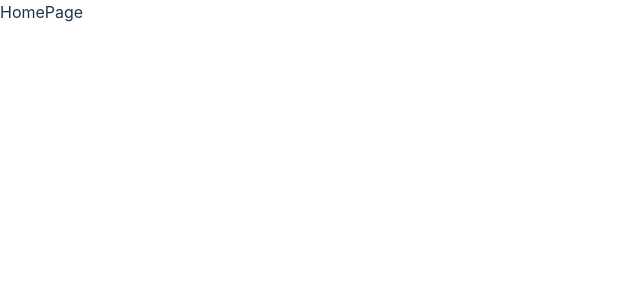
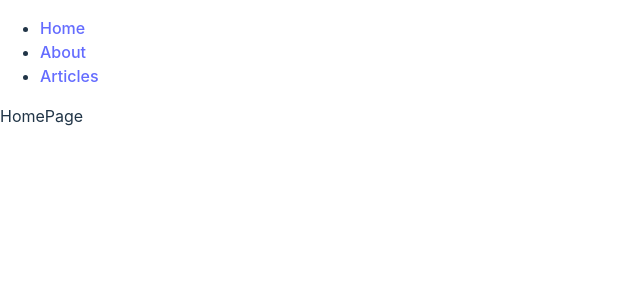
Before and after one commit to JeanBayer/front-blog-proyect, a React (Vite) app: page / in a window 1280 px wide. Shown: the top 300 px of the page, without its empty margins (0-640 px from the left). Built offline with nearby package versions, Linux system fonts and the light colour scheme.

Commit message:
feat(navbar): Add nav bar to link pages

```diff
--- a/src/App.jsx
+++ b/src/App.jsx
@@ -1,4 +1,5 @@
 import { BrowserRouter, Route, Routes } from "react-router-dom";
+import NavBar from "./components/NavBar";
 import AboutPage from "./pages/AboutPage";
 import ArticlePage from "./pages/ArticlePage";
 import ArticlesListPage from "./pages/ArticlesListPage";
@@ -6,14 +7,17 @@ import HomePage from "./pages/HomePage";
 
 function App() {
   return (
+    <>
       <BrowserRouter>
+        <NavBar />
         <Routes>
           <Route path="/" element={<HomePage />} />
           <Route path="/about" element={<AboutPage />} />
           <Route path="/articles" element={<ArticlesListPage />} />
-        <Route path="/articles/:id" element={<ArticlePage />} />
+          <Route path="/articles/:articleId" element={<ArticlePage />} />
         </Routes>
       </BrowserRouter>
+    </>
   );
 }
 
--- /dev/null
+++ b/src/components/NavBar.jsx
@@ -0,0 +1,21 @@
+import { Link } from "react-router-dom";
+
+const NavBar = () => {
+  return (
+    <nav>
+      <ul>
+        <li>
+          <Link to="/">Home</Link>
+        </li>
+        <li>
+          <Link to="/about">About</Link>
+        </li>
+        <li>
+          <Link to="/articles">Articles</Link>
+        </li>
+      </ul>
+    </nav>
+  );
+};
+
+export default NavBar;
```
Lines whose indentation alone changed are shown as unchanged.
